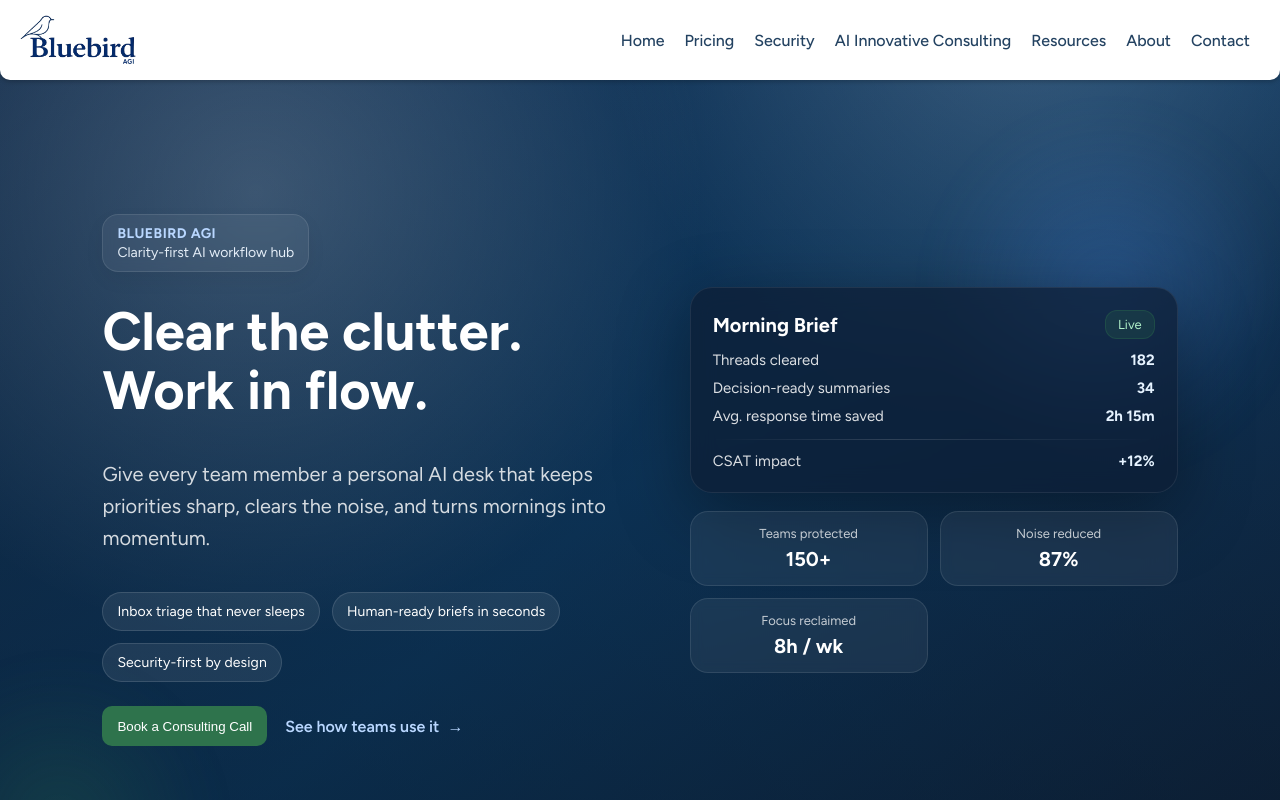
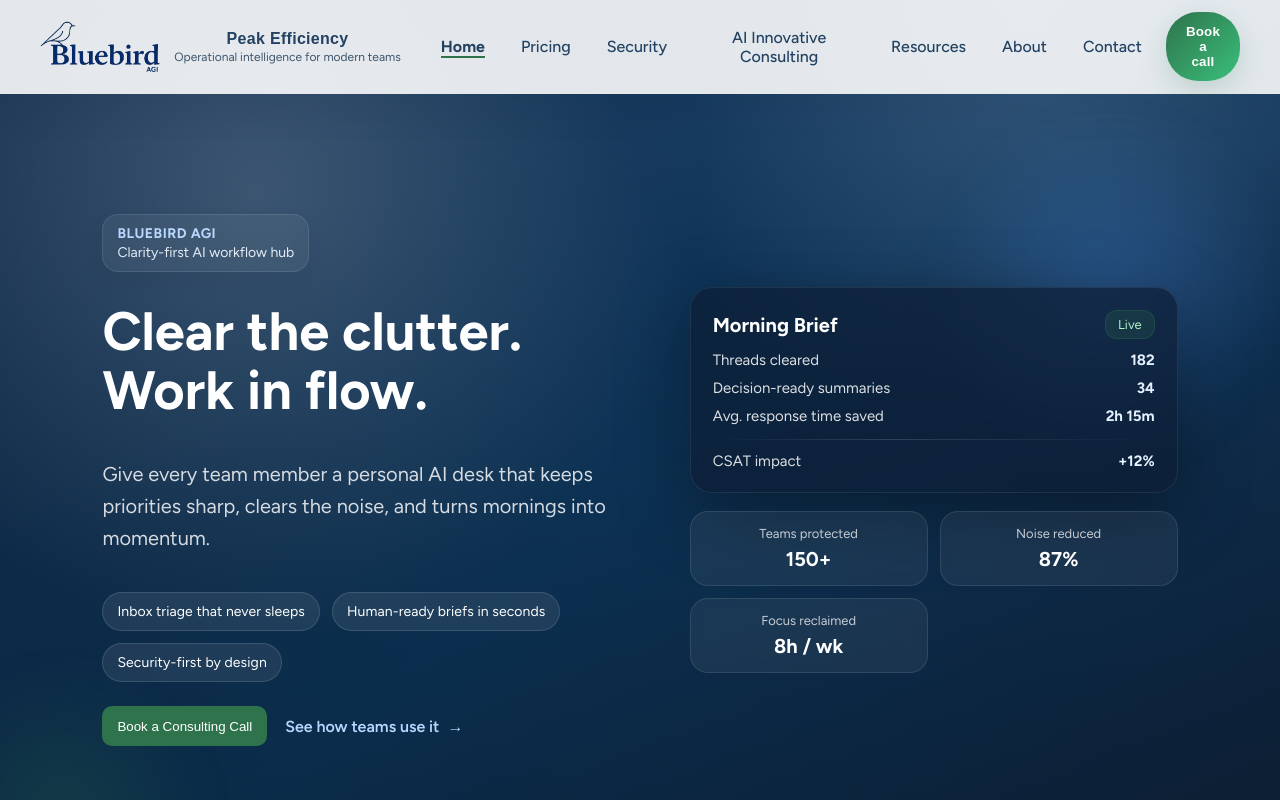
Before and after one commit to spencer-w-mathews/peak-efficiency, a React (Create React App) app: page /about in a window 1280 px wide. Shown: the top 800 px of the page. Built offline with nearby package versions, Linux system fonts and the light colour scheme.

Commit message:
Refresh desktop navigation design

```diff
--- a/src/Pages/Nav.jsx
+++ b/src/Pages/Nav.jsx
@@ -3,12 +3,13 @@ import logo from '../images/logo.png';
 import './Nav.css';
 import { useEffect, useState } from 'react';
 import $ from 'jquery';
-import { useNavigate } from 'react-router-dom';
+import { useLocation, useNavigate } from 'react-router-dom';
 
 function Nav() {
   const [navOpen, setNavOpen] = useState(false);
   const [isMobile, setIsMobile] = useState(window.innerWidth <= 1200);
   const navigate = useNavigate();
+  const location = useLocation();
   const theme = useTheme();
 
   const onNavClick = () => {
@@ -82,16 +83,37 @@ function Nav() {
     </NavBarMobile>
   ) : (
     <NavBar>
-      <LogoImg onClick={() => navigate('/')} src={logo} alt="logo" />
-      <NavButtonCont>
-        <NavText onClick={() => navigate('/')}>Home</NavText>
-        <NavText onClick={() => navigate('/pricing')}>Pricing</NavText>
-        <NavText onClick={() => navigate('/security')}>Security</NavText>
-        <NavText onClick={() => navigate('/security')}>AI Innovative Consulting</NavText>
-        <NavText onClick={() => navigate('/resources')}>Resources</NavText>
-        <NavText onClick={() => navigate('/about')}>About</NavText>
-        <NavText onClick={() => navigate('/contact')}>Contact</NavText>
-      </NavButtonCont>
+      <NavContent>
+        <BrandArea>
+          <LogoImg onClick={() => navigate('/')} src={logo} alt="logo" />
+          <BrandMeta>
+            <Tagline>Peak Efficiency</Tagline>
+            <SubText>Operational intelligence for modern teams</SubText>
+          </BrandMeta>
+        </BrandArea>
+        <NavActions>
+          <NavLink active={location.pathname === '/'} onClick={() => navigate('/')}>Home</NavLink>
+          <NavLink active={location.pathname === '/pricing'} onClick={() => navigate('/pricing')}>
+            Pricing
+          </NavLink>
+          <NavLink active={location.pathname === '/security'} onClick={() => navigate('/security')}>
+            Security
+          </NavLink>
+          <NavLink active={location.pathname === '/security'} onClick={() => navigate('/security')}>
+            AI Innovative Consulting
+          </NavLink>
+          <NavLink active={location.pathname === '/resources'} onClick={() => navigate('/resources')}>
+            Resources
+          </NavLink>
+          <NavLink active={location.pathname === '/about'} onClick={() => navigate('/about')}>
+            About
+          </NavLink>
+          <NavLink active={location.pathname === '/contact'} onClick={() => navigate('/contact')}>
+            Contact
+          </NavLink>
+          <CtaButton onClick={() => navigate('/book')}>Book a call</CtaButton>
+        </NavActions>
+      </NavContent>
     </NavBar>
   );
 }
@@ -101,46 +123,124 @@ export default Nav;
 const NavBar = styled.div`
   position: fixed;
   top: 0;
-  left: 50%;
-  transform: translateX(-50%);
+  left: 0;
   width: 100%;
-  height: 80px;
-  background-color: ${({ theme }) => theme.colors.white};
-  box-shadow: 0 2px 4px rgba(0, 0, 0, 0.2);
-  border-radius: 0px 0px 10px 10px;
+  background: rgba(255, 255, 255, 0.88);
+  backdrop-filter: blur(14px);
+  box-shadow: 0 12px 40px rgba(0, 26, 54, 0.08);
+  border-bottom: 1px solid ${({ theme }) => theme.colors.slate};
+  z-index: 1999;
   display: flex;
+  align-items: center;
   justify-content: center;
+  padding: 12px 0;
+`;
+
+const NavContent = styled.div`
+  width: min(1200px, 94vw);
+  display: grid;
   align-items: center;
-  z-index: 1999;
+  grid-template-columns: auto 1fr;
+  column-gap: 28px;
+`;
+
+const BrandArea = styled.div`
+  display: flex;
+  align-items: center;
+  gap: 14px;
+`;
+
+const BrandMeta = styled.div`
+  display: flex;
+  flex-direction: column;
+  gap: 2px;
+`;
+
+const Tagline = styled.span`
+  font-family: ${({ theme }) => theme.fonts.heading};
+  font-weight: 700;
+  color: ${({ theme }) => theme.colors.primary};
+  letter-spacing: 0.3px;
+`;
+
+const SubText = styled.span`
+  font-size: 12px;
+  color: ${({ theme }) => theme.colors.mutedText};
 `;
 
 const LogoImg = styled.img`
-  height: 50px;
-  margin: auto auto auto 20px;
+  height: 52px;
   cursor: pointer;
+  transition: transform 180ms ease;
+
+  &:hover {
+    transform: translateY(-2px) scale(1.01);
+  }
 `;
 
-const NavButtonCont = styled.div`
-  display: flex;
-  justify-content: space-between;
-  width: fit-content;
-  margin: auto 20px auto auto;
+const NavActions = styled.nav`
+  display: grid;
+  grid-template-columns: repeat(7, auto) 1fr;
+  align-items: center;
+  gap: 12px;
+  justify-content: end;
 `;
 
-const NavText = styled.div`
+const NavLink = styled.div`
+  position: relative;
   color: ${({ theme }) => theme.colors.primary};
-  font-weight: 500;
-  margin-top: auto;
-  width: fit-content;
-  padding-left: 10px;
-  padding-right: 10px;
-  margin-bottom: auto;
+  font-weight: ${({ active }) => (active ? 700 : 500)};
+  padding: 10px 12px;
   cursor: pointer;
-  @media (max-width: 768px) {
-    font-size: 20px;
-    text-align: left;
-    padding-left: 30px;
-    margin-bottom: 30px;
+  border-radius: 12px;
+  transition: color 160ms ease, background 160ms ease, box-shadow 160ms ease, transform 160ms ease;
+
+  &::after {
+    content: '';
+    position: absolute;
+    left: 12px;
+    right: 12px;
+    bottom: 8px;
+    height: 2px;
+    background: ${({ theme }) => theme.colors.secondary};
+    transform: scaleX(${({ active }) => (active ? 1 : 0)});
+    transform-origin: left;
+    transition: transform 180ms ease;
+  }
+
+  &:hover {
+    color: ${({ theme }) => theme.colors.deepBlue};
+    background: ${({ theme }) => theme.colors.highlight};
+    box-shadow: 0 10px 30px rgba(35, 66, 97, 0.08);
+    transform: translateY(-1px);
+
+    &::after {
+      transform: scaleX(1);
+    }
+  }
+`;
+
+const CtaButton = styled.button`
+  justify-self: end;
+  background: linear-gradient(135deg, ${({ theme }) => theme.colors.secondary}, #3abf7a);
+  color: ${({ theme }) => theme.colors.white};
+  border: none;
+  border-radius: ${({ theme }) => theme.radii.button};
+  padding: 12px 20px;
+  font-weight: 700;
+  letter-spacing: 0.2px;
+  box-shadow: 0 10px 30px rgba(46, 115, 76, 0.2);
+  cursor: pointer;
+  transition: transform 150ms ease, box-shadow 150ms ease;
+
+  &:hover {
+    transform: translateY(-2px);
+    box-shadow: 0 14px 38px rgba(46, 115, 76, 0.28);
+  }
+
+  &:active {
+    transform: translateY(0px);
+    box-shadow: 0 8px 24px rgba(46, 115, 76, 0.18);
   }
 `;
 
@@ -155,6 +255,19 @@ const NavBarMobile = styled.header`
   align-items: center;
   z-index: 9999; /* stays above other elements */
   box-shadow: 0 2px 4px rgba(0, 0, 0, 0.1); /* Light shadow */
+`;
+
+const NavText = styled.div`
+  color: ${({ theme }) => theme.colors.primary};
+  font-weight: 600;
+  padding: 16px 24px;
+  cursor: pointer;
+  transition: background 120ms ease, color 120ms ease;
+
+  &:hover {
+    background: ${({ theme }) => theme.colors.highlight};
+    color: ${({ theme }) => theme.colors.deepBlue};
+  }
 `;
 
 const Container = styled.div`
```
